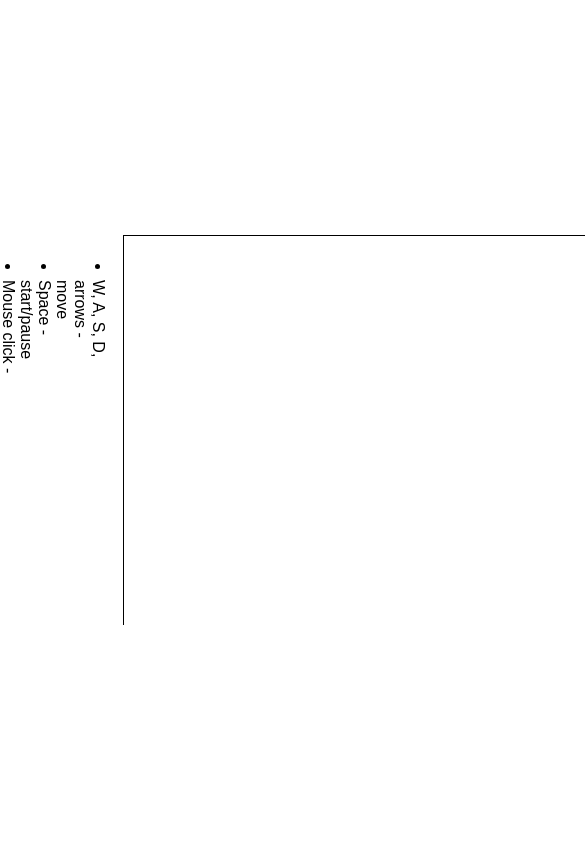
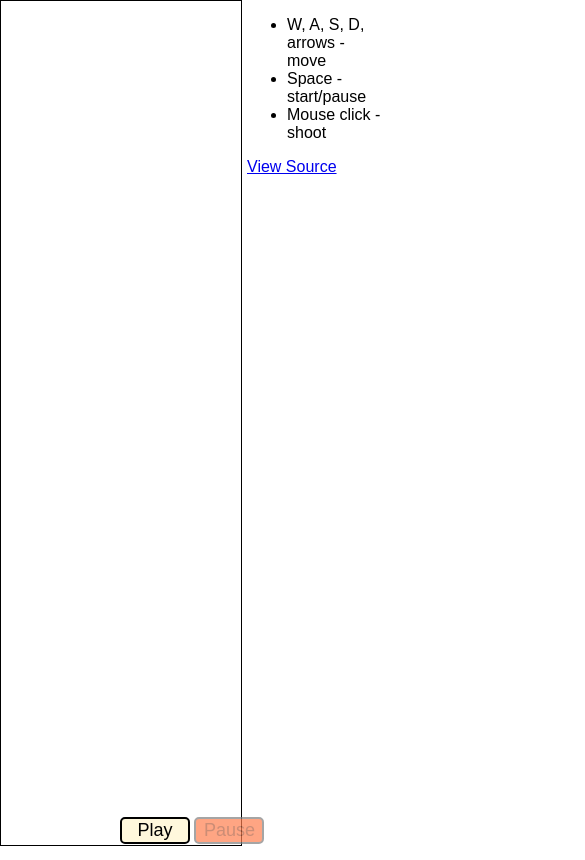
Before and after one commit to AndriiKachur/jsSurvivor, a website: page source/dev.html in a window 390 px wide. Shown: the top 860 px of the page, 585 px wide, since content can reach past the window. Drawn offline with Linux system fonts and the light colour scheme.

Commit message:
phone/tablet improvements

```diff
--- a/source/dev.html
+++ b/source/dev.html
@@ -4,7 +4,7 @@
     <meta charset="UTF-8">
 
     <meta name="viewport" content="user-scalable=no, initial-scale=1.0" />
-    <meta name="apple-mobile-web-app-capable" content="yes" />
+    <meta name="mobile-web-app-capable" content="yes" />
 
     <title>jsSurvivor</title>
 
@@ -20,16 +20,18 @@
             Your browser does not support canvas element.
         </canvas>
 
+        <div class="controls">
+            <button id="startButton">Play</button>
+            <button id="stopButton" disabled="disabled">Pause</button>
+        </div>
+
         <div class="infoDiv">
             <ul>
                 <li>W, A, S, D, arrows - move</li>
                 <li>Space - start/pause</li>
                 <li>Mouse click - shoot</li>
             </ul>
-            <div>
-                <button id="startButton">Play</button>
-                <button id="stopButton" disabled="disabled">Pause</button>
-            </div>
+
             <div>
                 <a href="https://github.com/Nilanno/jsSurvivor" target="_blank">View Source</a>
             </div>
--- a/source/js/main.js
+++ b/source/js/main.js
@@ -1,16 +1,18 @@
 window.addEventListener('load', NewGame, false);
-window.addEventListener('resize', function () {
+window.addEventListener('orientationchange', function () {
     location.reload();
 });
 
 function NewGame() {
-    var canvas = document.getElementById('mainCanvas'),
+    var infoDiv = document.querySelector('.infoDiv'),
+        isPhablet = getComputedStyle(infoDiv).display === 'none',
+        canvas = document.getElementById('mainCanvas'),
         startButton = document.getElementById('startButton'),
         stopButton = document.getElementById('stopButton'),
         gameEngine = new GameEngine({
             canvas: canvas,
-            width: screen.availWidth - 220,//870,
-            height: screen.availHeight - 100,//500,
+            width: window.innerWidth - (isPhablet ? 0 : 150),
+            height: window.innerHeight,
             toggleGameControls: toggleButtons
         });
 
--- a/source/styles/main.css
+++ b/source/styles/main.css
@@ -2,29 +2,20 @@ body {
     overflow: hidden;
     width:100%;
     font-family: Arial;
+    margin: 0;
+}
+
+@media only screen
+and (min-device-width: 320px)
+and (max-device-width: 641px)
+and (-webkit-min-device-pixel-ratio: 2) {
+    .infoDiv {
+        display: none !important;
+    }
 }
 
 .container {
     overflow: hidden;
-}
-@media only screen and (orientation:portrait){
-    .container {
-        height: 100vmax;
-        -webkit-transform: rotate(90deg);
-        -moz-transform: rotate(90deg);
-        -o-transform: rotate(90deg);
-        -ms-transform: rotate(90deg);
-        transform: rotate(90deg);
-    }
-}
-@media only screen and (orientation:landscape){
-    .container {
-        -webkit-transform: rotate(0deg);
-        -moz-transform: rotate(0deg);
-        -o-transform: rotate(0deg);
-        -ms-transform: rotate(0deg);
-        transform: rotate(0deg);
-    }
 }
 
 #mainCanvas {
@@ -38,6 +29,12 @@ body {
     float: left;
     width: 140px;
     padding-left: 5px;
+}
+
+.controls {
+    position: absolute;
+    bottom: 0;
+    left: calc(50% - 75px);
 }
 
 #startButton {
```
Also changed, not shown: index.html (+7 -5 lines), dist/jsSurvivor.js, dist/jsSurvivor.min.js, dist/main.css.
